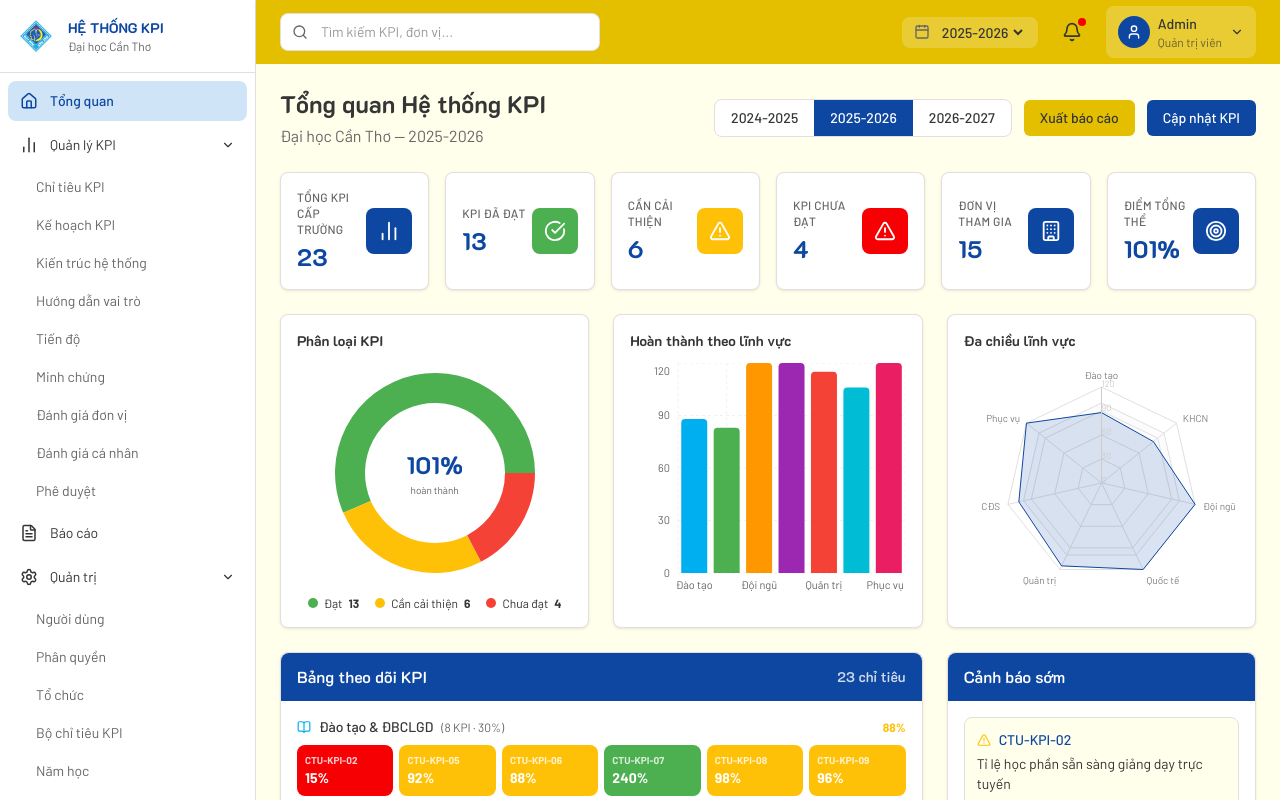
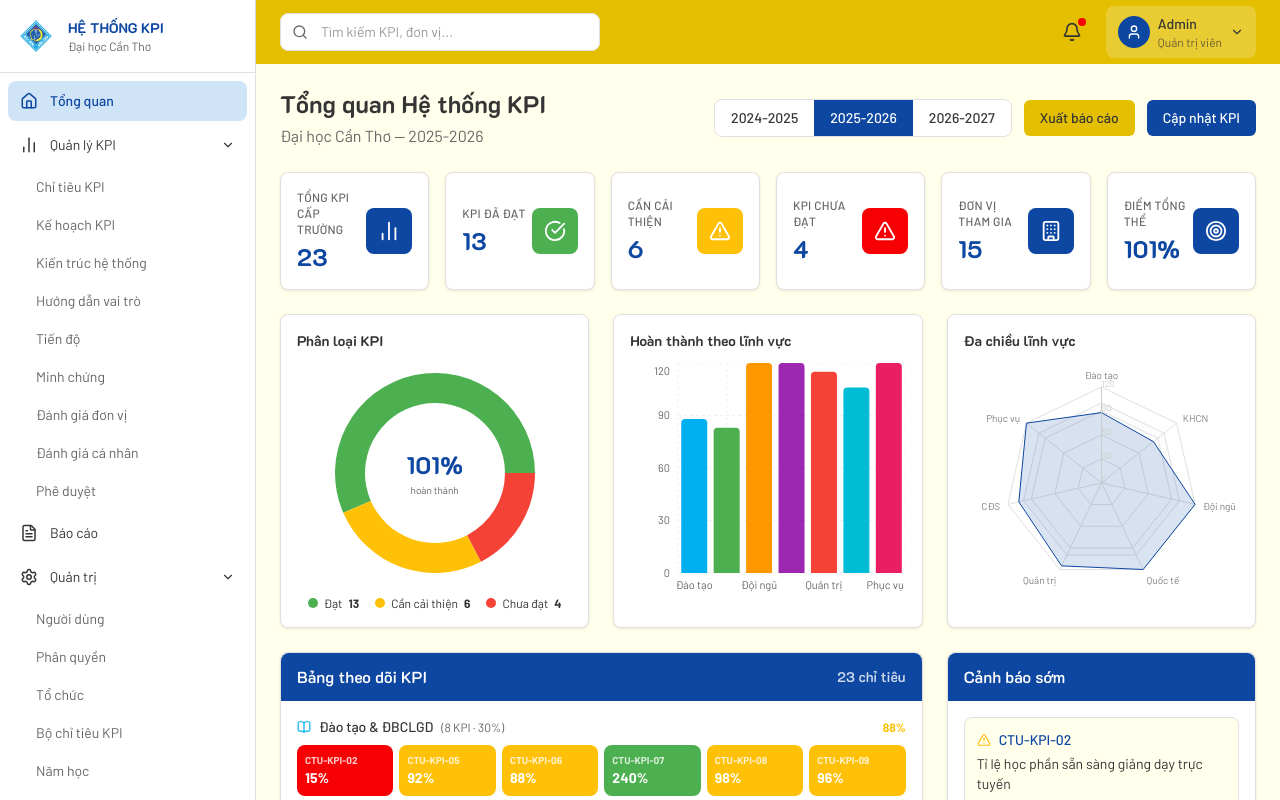
Before and after one commit to thanhnhan6483/kpi-ctu, a Next.js app: page / in a window 1280 px wide. Shown: the top 800 px of the page. Built offline with nearby package versions, Linux system fonts and the light colour scheme.

Commit message:
Remove global year combobox from Header (next to bell icon)
- Remove Calendar icon, <select> năm học, & localStorage logic
- Page-level year selectors (Dashboard, KPI, Plans, Progress, Evidences, Approvals, Evaluation) unaffected — each manages its own selectedYearId

```diff
--- a/src/components/layout/Header.tsx
+++ b/src/components/layout/Header.tsx
@@ -1,28 +1,10 @@
 'use client';
 
-import { Bell, Search, User, ChevronDown, Calendar } from 'lucide-react';
-import { useState, useEffect } from 'react';
+import { Bell, Search, User, ChevronDown } from 'lucide-react';
+import { useState } from 'react';
 
 export default function Header() {
   const [showDropdown, setShowDropdown] = useState(false);
-  const [years, setYears] = useState<{ id: string; name: string }[]>([]);
-  const [selectedYearId, setSelectedYearId] = useState('');
-
-  useEffect(() => {
-    fetch('/api/academic-years')
-      .then(r => r.json())
-      .then(data => {
-        setYears(data);
-        const saved = localStorage.getItem('selectedAcademicYear');
-        const found = saved && data.find((y: any) => y.id === saved);
-        setSelectedYearId(found ? saved : data.find((y: any) => y.status === 'active')?.id || data[0]?.id || '');
-      })
-      .catch(() => {});
-  }, []);
-
-  useEffect(() => {
-    if (selectedYearId) localStorage.setItem('selectedAcademicYear', selectedYearId);
-  }, [selectedYearId]);
 
   return (
     <header className="h-16 bg-secondary flex items-center justify-between px-6 shadow-sm">
@@ -38,18 +20,6 @@ export default function Header() {
       </div>
 
       <div className="flex items-center gap-4">
-        <div className="flex items-center gap-2 bg-white/20 rounded-lg px-3 py-1.5">
-          <Calendar size={16} className="text-text-light" />
-          <select
-            value={selectedYearId}
-            onChange={e => setSelectedYearId(e.target.value)}
-            className="bg-transparent text-sm font-medium text-text-dark border-none outline-none cursor-pointer"
-          >
-            {years.map(y => (
-              <option key={y.id} value={y.id}>{y.name}</option>
-            ))}
-          </select>
-        </div>
         <button className="relative p-2 text-text-dark hover:bg-white/20 rounded-lg">
           <Bell size={20} />
           <span className="absolute top-1 right-1 w-2 h-2 bg-accent-red rounded-full"></span>
```
